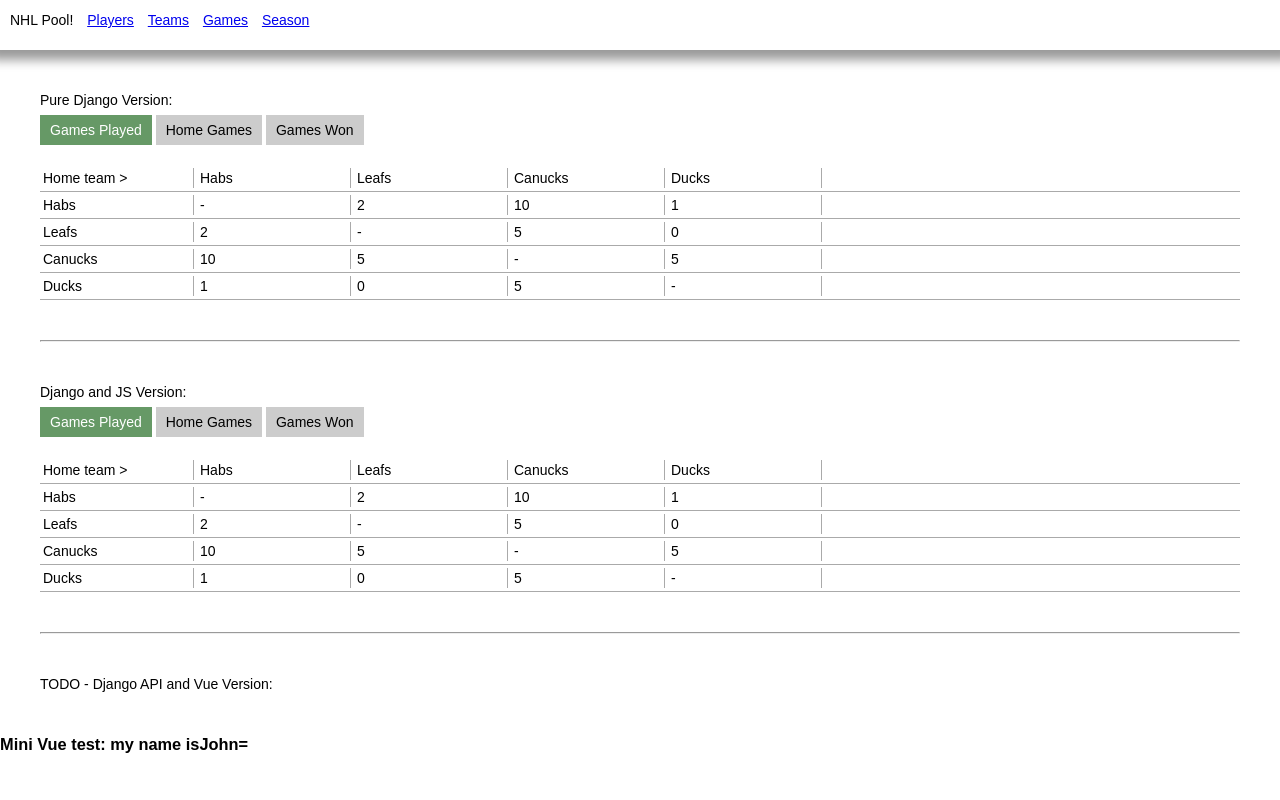
After one commit to day-kirby/djangopool, a Django app: page /season in a window 1280 px wide. The commit adds this page. Run offline with Django 3.2, Linux system fonts and the light colour scheme; data comes from the database, SQL or seed files in the repository; both versions use the stored data as it was after the commit; some libraries are stand-ins or nearby versions.

Commit message:
Improved views, models and filters. Added a season page that has both pure django and js versions

```diff
--- /dev/null
+++ b/polls/static/polls/app.js
@@ -0,0 +1,13 @@
+const app = Vue.createApp({
+    delimiters: ['[[', ']]'],
+    data() {
+        return {
+            firstName: "John"
+        }
+    },
+    methods: {
+
+    }
+});
+
+app.mount("#app");
--- a/polls/templates/polls/base.html
+++ b/polls/templates/polls/base.html
@@ -27,6 +27,59 @@
   .pool-info{
        width:300px;font-size:12px;margin-top:20px;
   }
+
+  .team-row{
+      clear:both;
+      border-bottom:solid 1px #aaa;
+      height:26px;
+  }
+
+  .team-col{
+      float:left;
+      width:150px;
+      height:20px;
+      margin:3px;
+      border-right:solid 1px #aaa;
+  }
+
+  .grid-cell{
+      display:none;
+  }
+
+  [mode-link] {
+      display:inline-block;
+      margin-top:5px;
+      padding:5px 10px;
+      text-decoration:none;
+      background:#ccc;
+      color:#000;
+  }
+
+  [season-grid-mode='games'] [mode-link='games'] {
+      background:#696;
+      color:#fff;
+  }
+  [season-grid-mode='home'] [mode-link='home'] {
+      background:#696;
+      color:#fff;
+  }
+  [season-grid-mode='wins'] [mode-link='wins'] {
+      background:#696;
+      color:#fff;
+  }
+
+  [season-grid-mode='games'] .grid-mode--game {
+      display:block;
+  }
+
+  [season-grid-mode='home'] .grid-mode--home {
+      display:block;
+  }
+
+    [season-grid-mode='wins'] .grid-mode--wins {
+      display:block;
+  }
+
 </style>
 
 <title>NHL POOL</title>
@@ -39,11 +92,28 @@
         <a href="/">Players</a>
         <a href="/teams">Teams</a>
         <a href="/games">Games</a>
+        <a href="/season">Season</a>
     </div>
     <div class="pool-body">
         {% block content %}
         {% endblock %}
     </div>
+    <div id="app">
 
+        <h3>Mini Vue test: my name is[[firstName]]=</h3>
+    </div>
+    {% load static %}
+    <script src="https://unpkg.com/vue@3.0.5"></script>
+    <script src="{% static 'polls/app.js' %}"></script>
+
+    <script src="https://ajax.googleapis.com/ajax/libs/jquery/3.5.1/jquery.min.js"></script>
+
+    <script>
+
+    function setSeasonMode(mode){
+        $("#jsSeasonModeContainer").attr("season-grid-mode",mode)
+    }
+
+    </script>
 </body>
 </html>
--- a/polls/templates/polls/games.html
+++ b/polls/templates/polls/games.html
@@ -12,7 +12,8 @@ Games:
         {{g.team2}}
         . Winner: {{g.winner}}
     </div>
-    {% endfor %}
+{% endfor %}
+
 
     <br>
     <hr>
--- /dev/null
+++ b/polls/templates/polls/season.html
@@ -0,0 +1,86 @@
+{% extends 'polls/base.html' %}
+
+{% block content %}
+Pure Django Version:
+<div season-grid-mode="{{gridMode}}">
+    <a href="/season/games" mode-link="games">Games Played</a>
+    <a href="/season/home" mode-link="home">Home Games</a>
+    <a href="/season/wins" mode-link="wins">Games Won</a>
+</div>
+<br>
+<div class="team-row">
+    <div class="team-col">
+        Home team &gt;
+    </div>
+    {% for gridRow in grid %}
+        <div class="team-col">
+            {{gridRow.name}}
+        </div>
+    {% endfor %}
+</div>
+{% for gridRow in grid %}
+<div class="team-row">
+    <div class="team-col">
+        {{gridRow.name}}
+    </div>
+    {% for gridCell in gridRow.row %}
+    <div class="team-col">
+        {% comment "replacing big if else with value" %}
+            {% if gridMode == 'games' %}
+            {{gridCell.gameCount}}
+            {% elif gridMode == 'home' %}
+            {{gridCell.homeGames}}
+            {% endif %}
+        {% endcomment %}
+        {{gridCell.value}}
+    </div>
+    {% endfor %}
+</div>
+{% endfor %}
+<div id="jsSeasonModeContainer" season-grid-mode="games">
+<div>
+    <hr style="margin:40px 0px;">
+    Django and JS Version:
+    <br>
+    <a href="javascript:setSeasonMode('games')" mode-link="games">Games Played</a>
+    <a href="javascript:setSeasonMode('home')" mode-link="home">Home Games</a>
+    <a href="javascript:setSeasonMode('wins')" mode-link="wins">Games Won</a>
+    <br><br>
+</div>
+
+<div class="team-row">
+    <div class="team-col">Home team &gt;</div>
+    {% for gridRow in grid %}
+        <div class="team-col">
+            {{gridRow.name}}
+        </div>
+    {% endfor %}
+</div>
+{% for gridRow in grid %}
+<div class="team-row">
+    <div class="team-col">
+        {{gridRow.name}}
+    </div>
+    {% for gridCell in gridRow.row %}
+    <div class="team-col">
+        <div class="grid-cell grid-mode--game">
+            {{gridCell.gameCount}}
+        </div>
+        <div class="grid-cell grid-mode--home">
+            {{gridCell.homeGames}}
+        </div>
+        <div class="grid-cell grid-mode--wins">
+            {{gridCell.wins}}
+        </div>
+    </div>
+    {% endfor %}
+</div>
+{% endfor %}
+</div>
+
+
+<div>
+    <hr style="margin:40px 0px;">
+    TODO - Django API and Vue Version:
+</div>
+{% endblock %}
--- a/polls/urls.py
+++ b/polls/urls.py
@@ -6,7 +6,9 @@ urlpatterns = [
     path('', views.index, name='players'),
     path("players", views.index, name='players'),
     path("games", views.games, name='games'),
-    path("teams", views.teams, name='teamsx'),
+    path("season", views.season, name='season'), # so that there can be a default mode
+    path("season/<str:mode>", views.season, name='season'),
+    path("teams", views.teams, name='teams'),
     path("player<int:id>", views.player, name='player'),
     path("editgame<int:id>", views.editgame, name='editgame'),
     path("deletepick<int:id>", views.deletepick, name='deletepick'),
--- a/polls/views.py
+++ b/polls/views.py
@@ -4,6 +4,7 @@ from django.http.response import HttpResponseRedirect
 from django.shortcuts import render, get_object_or_404
 from django.http import HttpResponse
 from django.db.models import Count
+from django.conf.urls.static import static
 from .models import Game, Team, Player, Pick
 from .forms import CreateNewPlayer, CreateNewTeam, CreateNewGame, CreateNewPick
 
@@ -26,13 +27,23 @@ def index(request): # root of app lists players, could have called this view "pl
 
 def player(request, id):
 
-    player = Player.objects.get(id=id)
-    picks = Pick.objects.filter(player=player.id)
+    players = Player.objects.with_picks() # includes annotation pick_count
+    player = players.get(id=id)
+    picks = player.pickedTeams # equiv to Pick.objects.filter(player=player)
 
     # don't really need these, they are just for testing / experimenting
-    pick_ids = Pick.objects.filter(player=player.id).values('team_id') # returns id's of picked teams
-    picked_teams = Team.objects.filter(id__in=pick_ids)  # return queryset from Team filtered on the picks
-    winning_games = Game.objects.filter(winner__in=picked_teams) # returns queryset from Game where winners are only picked teams
+    # note that gettting the queryset with just the id's was not necessary
+    #pick_ids = Pick.objects.filter(player=player.id).values('team_id') # returns id's of picked teams
+    #picked_teams = Team.objects.filter(id__in=pick_ids)  # return queryset from Team filtered on the picks
+    #picked_wins = Game.objects.filter(winner__in=picked_teams) # returns queryset from Game where winners are only picked teams
+
+    # the next two lines do the same job as the 3 lines above
+    pt = Team.objects.filter(team__in=picks)
+    pw = Game.objects.filter(winner__in=pt)
+
+    # this line combines the previous two, and works
+    # is there any performance savings to do it this way?
+    #pw_oneline = Game.objects.filter(winner__in=Team.objects.filter(team__in=picks))
 
     if (request.method == 'POST'):
         form = CreateNewPick(id, request.POST)
@@ -44,22 +55,16 @@ def player(request, id):
         form = CreateNewPick(id)
 
 
-    context = { # too much sent to template, just for testing
+    context = {
         'p': player,
         'picks': picks,
+        'picked_wins': pw,
         'form': form,
-        'picked_teams': picked_teams,
-        'winning_games': winning_games
     }
     return render(request, 'polls/player.html', context)
 
 def editgame(request, id):
     gm = Game.objects.get(id=id)
-
-    # for testing, these are not needed
-    #tm1 = Team.objects.get(id=gm.team1_id)
-    #tm2 = Team.objects.get(id=gm.team2_id)
-    #winner = Team.objects.get(id=gm.winner_id)
 
     if request.method == 'POST':
         form = CreateNewGame(request.POST, instance=gm)
@@ -75,8 +80,6 @@ def editgame(request, id):
 
         context = { 'game': gm, 'form': form, 'msg': msg }
 
-        #testing version:
-        #context = { 'game': gm, 'team1_name': tm1.name, 'team2_name': tm2.name, 'winner_name': winner.name, 'form': form }
         return render(request, 'polls/game.html', context)
     else:
 
@@ -88,8 +91,73 @@ def editgame(request, id):
         #context = { 'game': gm, 'team1_name': tm1.name, 'team2_name': tm2.name, 'winner_name': winner.name, 'form': form }
         return render(request, 'polls/game.html', context)
 
+def season(request, mode=None):
+    gms = Game.objects.all()
+    teams = Team.objects.with_wins()
+
+    if(mode==None):
+        mode = "games"
+
+    gameGrid = []
+    for t1 in teams:
+        gameGridRow = []
+        for t2 in teams:
+
+            # default values
+            # won't be replaced when teams are compared with themselves
+            gameCount = "-"
+            homeGames = "-"
+            awayGames = "-"
+            homeWins = "-"
+            winCount = "-"
+
+            value = "-"
+
+            if(t1 != t2): # games are never between a team and itself
+                hg = gms.filter(team1=t1,team2=t2)
+                homeGames = hg.count()
+                ag = gms.filter(team2=t1,team1=t2)
+                awayGames = ag.count()
+                gameCount = homeGames + awayGames
+
+                #wins = t1.win_count # this is wrong - this counts across teams
+
+                winningHomeGames = hg.filter(winner=t1)
+                winningAwayGames = ag.filter(winner=t1)
+                winCount = winningHomeGames.count() + winningAwayGames.count()
+
+                # note py 3.10 includes a "match" method for this kind of thing
+                if(mode == 'games'):
+                    value = gameCount
+                elif(mode == 'wins'):
+                    value = winCount
+                elif(mode == 'home'):
+                    value = homeGames
+
+            gameProps = {
+                # for js version, need all values in the dom
+                'gameCount': gameCount,
+                'awayGames': awayGames,
+                'homeGames': homeGames,
+                'wins': winCount,
+                # only need value for 'django' version
+                'value': value
+            }
+
+            gameGridRow.append(gameProps)
+        gameGrid.append({ 'name': t1.name, 'row': gameGridRow })
+
+    gridMode = 'homeGames'
+
+    context = { 'games': gms, 'teams': teams, 'grid': gameGrid, 'gridMode': mode, 'msg': '' }
+
+    return render(request, 'polls/season.html', context)
+
 def games(request):
     gms = Game.objects.all()
+    teams = Team.objects.all()
+
+    context = { 'games': gms, 'teams': teams, 'msg': '' }
 
     if request.method == 'POST':
         form = CreateNewGame(request.POST)
@@ -107,7 +175,7 @@ def games(request):
                 g.save()
 
                 form = CreateNewGame()
-                context = { 'games': gms, 'form': form, 'msg': '' }
+                context['form'] = form
                 return render(request, 'polls/games.html', context)
 
             else:
@@ -116,17 +184,17 @@ def games(request):
                 # and that their visibility is controlled by a status variable
                 # eg status = 'same_teams'
 
-                context = { 'games': gms, 'form': form, 'msg': msg }
+                context['form'] = form
                 return render(request, 'polls/games.html', context)
 
     else:
         form = CreateNewGame()
 
-        context = { 'games': gms, 'form': form, 'msg': '' }
+        context['form'] = form
         return render(request, 'polls/games.html', context)
 
 def teams(request):
-    tms = Team.objects.all()
+    tms = Team.objects.with_wins()
 
     if request.method == 'POST':
         form = CreateNewTeam(request.POST)
```
Also changed, not shown: polls/models.py (+70 -10 lines), polls/templates/polls/player.html (+6 -4 lines), db.sqlite3, polls/templates/polls/players.html (line endings or trailing spaces), polls/templates/polls/team_summary.html (line endings or trailing spaces).
